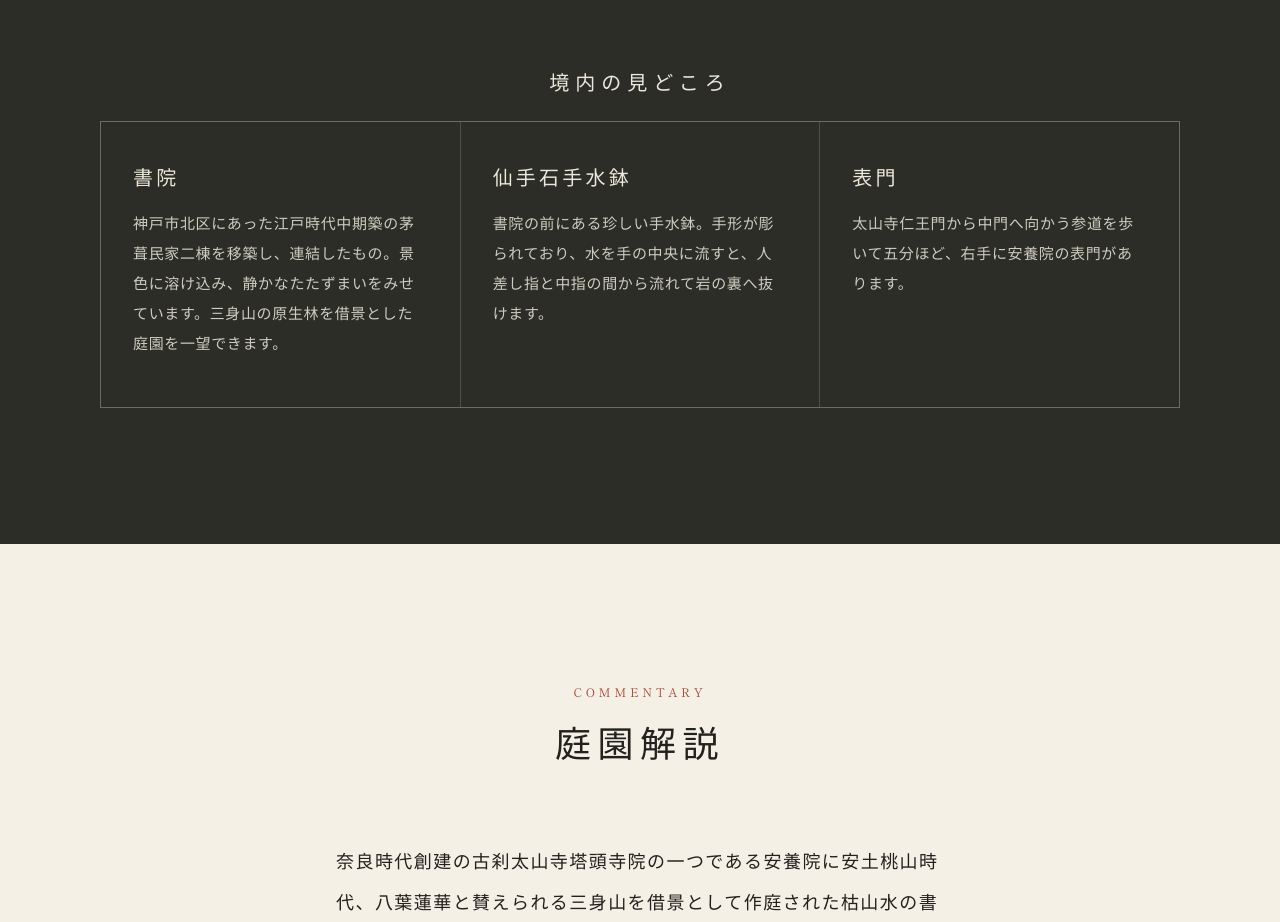
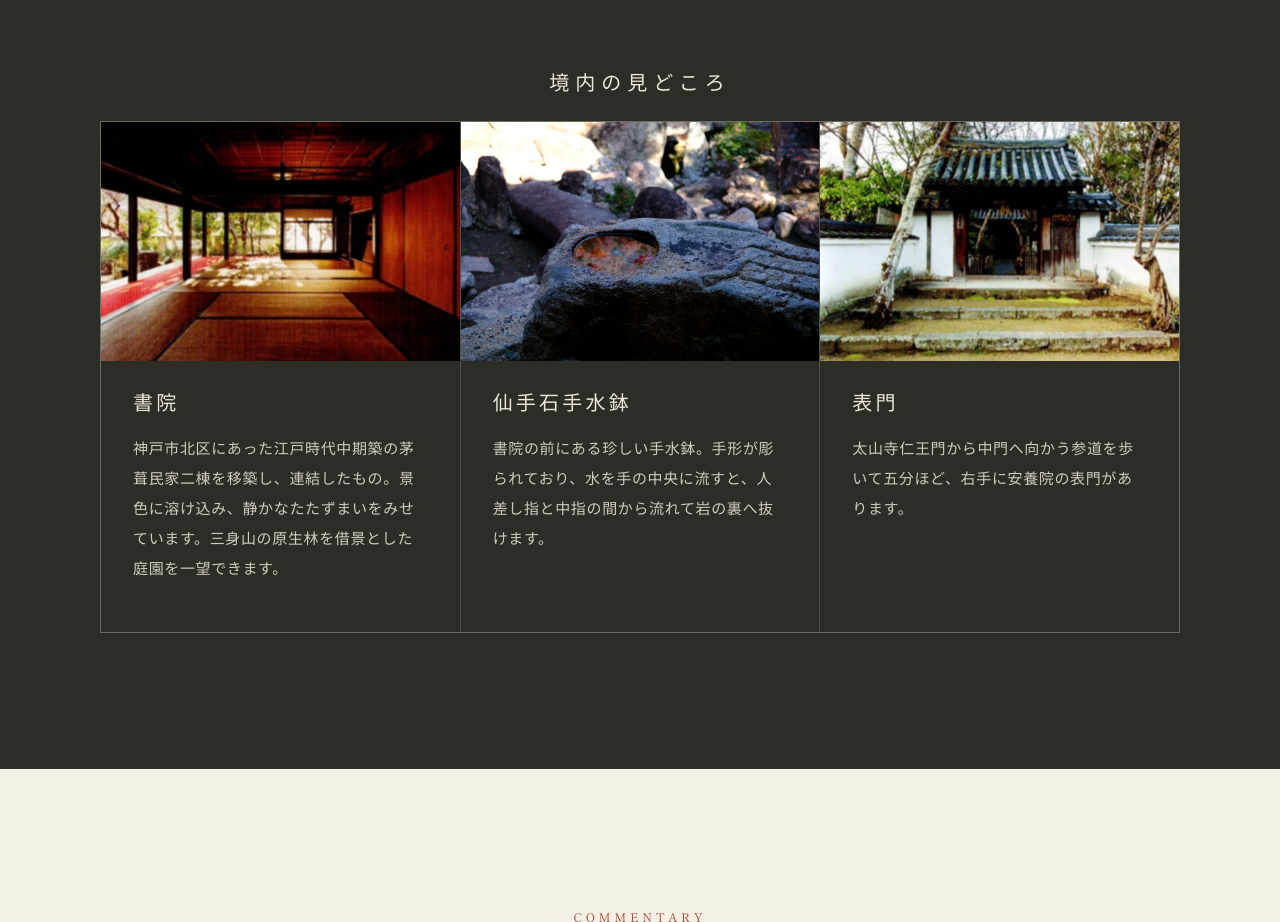
Before and after one commit to anyoin/anyoin.github.io, a plain HTML site: page index.html in a window 1280 px wide. Shown: the part 4600-5522 px from the top of the page. Drawn offline with Linux system fonts and the light colour scheme.

Commit message:
見どころ欄に表門・書院・手水鉢の写真を追加
Co-Authored-By: Claude Fable 5.2 <noreply@anthropic.com>
Claude-Session: https://claude.ai/code/session_0185uNZ5KLtNXPQ2uT1EDMto

```diff
--- a/css/style.css
+++ b/css/style.css
@@ -98,6 +98,7 @@ dd { margin: 0; }
 .garden-grid { display: grid; grid-template-columns: repeat(3, 1fr); gap: 1px; background: rgba(236, 231, 218, .18); border: 1px solid rgba(236, 231, 218, .18); }
 .garden-item { background: #2b2d26; padding: 40px 32px 28px; }
 .garden-item .num { display: block; font-family: var(--mincho); font-size: 14px; color: #d08a72; margin-bottom: 18px; }
+.item-photo { display: block; width: calc(100% + 64px); max-width: none; height: auto; aspect-ratio: 3 / 2; object-fit: cover; margin: -40px -32px 26px; }
 .garden-item h3 { font-size: 20px; letter-spacing: .16em; margin-bottom: 16px; }
 .garden-item p { font-size: 15px; opacity: .85; }
 
--- a/index.html
+++ b/index.html
@@ -37,7 +37,7 @@
 <link rel="preconnect" href="https://fonts.googleapis.com">
 <link rel="preconnect" href="https://fonts.gstatic.com" crossorigin>
 <link href="https://fonts.googleapis.com/css2?family=Shippori+Mincho:wght@400;500;600&family=Zen+Kaku+Gothic+New:wght@400;500&display=swap" rel="stylesheet">
-<link rel="stylesheet" href="css/style.css?v=10">
+<link rel="stylesheet" href="css/style.css?v=11">
 </head>
 <body>
 
@@ -157,14 +157,17 @@
     <h3 class="sub-head">境内の見どころ</h3>
     <div class="garden-grid">
       <article class="garden-item">
+        <img class="item-photo" src="images/shoin-inside.jpg" alt="畳敷きの書院の内部。縁側の先に庭園が見える" loading="lazy">
         <h3>書院</h3>
         <p>神戸市北区にあった江戸時代中期築の茅葺民家二棟を移築し、連結したもの。景色に溶け込み、静かなたたずまいをみせています。三身山の原生林を借景とした庭園を一望できます。</p>
       </article>
       <article class="garden-item">
+        <img class="item-photo" src="images/hero.jpg" alt="手形が彫られた仙手石手水鉢" loading="lazy">
         <h3>仙手石手水鉢</h3>
         <p>書院の前にある珍しい手水鉢。手形が彫られており、水を手の中央に流すと、人差し指と中指の間から流れて岩の裏へ抜けます。</p>
       </article>
       <article class="garden-item">
+        <img class="item-photo" src="images/omotemon.jpg" alt="石段の上に建つ安養院の表門" loading="lazy">
         <h3>表門</h3>
         <p>太山寺仁王門から中門へ向かう参道を歩いて五分ほど、右手に安養院の表門があります。</p>
       </article>
```
Also changed, not shown: images/omotemon.jpg (added), images/shoin-inside.jpg (added).
